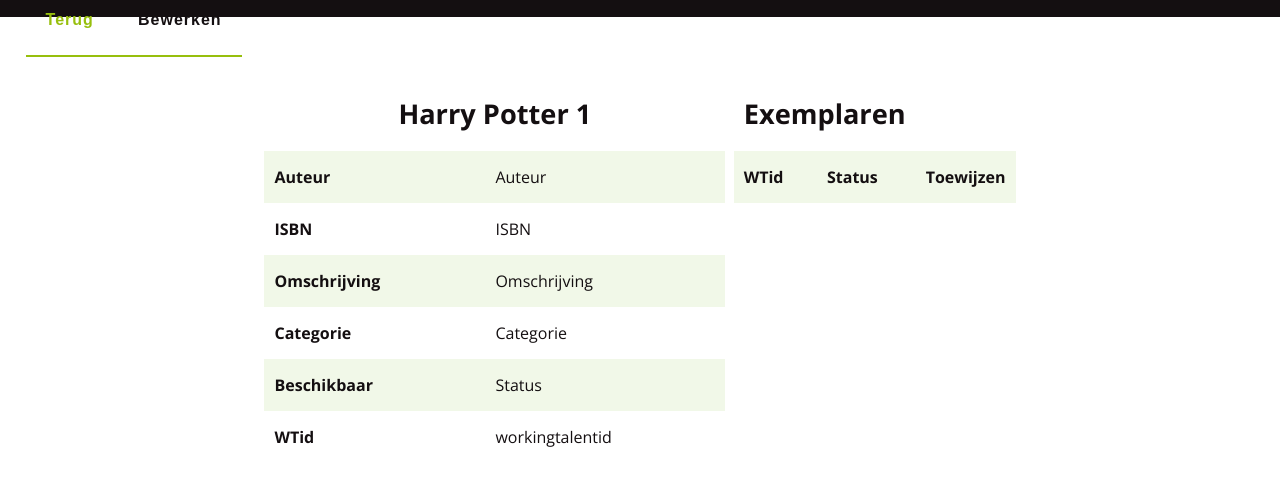
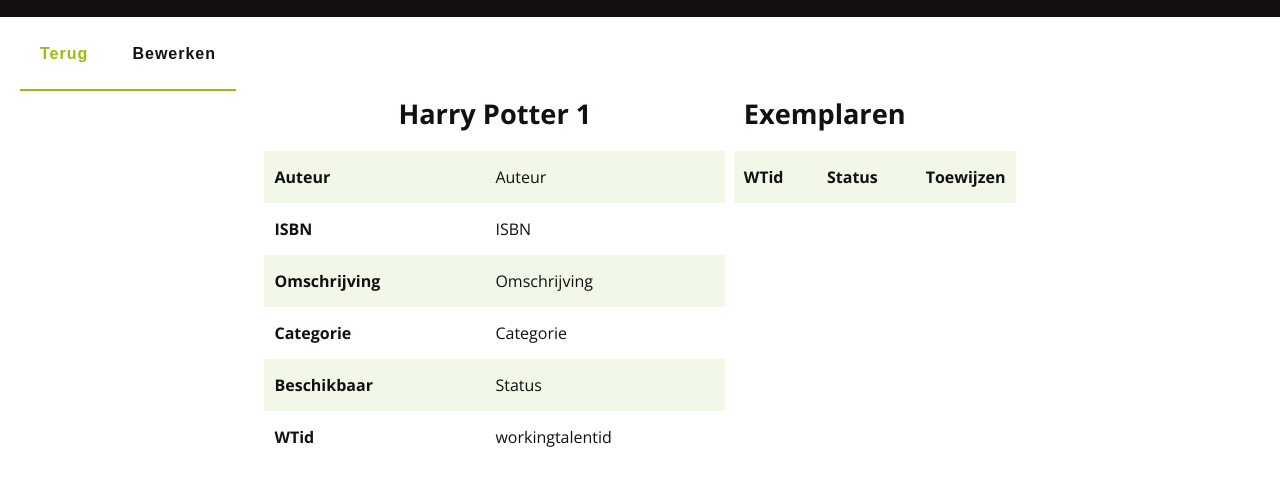
Before and after one commit to smschlts/WTBieb, a plain HTML site: page src/main/resources/static/boek.html in a window 1280 px wide. Shown: the part 173-658 px from the top of the page. Drawn offline with nearby package versions, Linux system fonts and the light colour scheme; no server answers.

Commit message:
bugfix css tweede nav

```diff
--- a/src/main/resources/static/style.css
+++ b/src/main/resources/static/style.css
@@ -165,9 +165,11 @@
       }
 
     .tweede-nav {
-        position: absolute;
+        /* position: absolute;
         left: 2%;
-        top: 22%;
+        top: 22%; */
+        float: left;
+        margin: 20px 0 0 20px;
         border-bottom: 2px solid #97bf0d;
         padding-bottom: 20px;
     }
```
